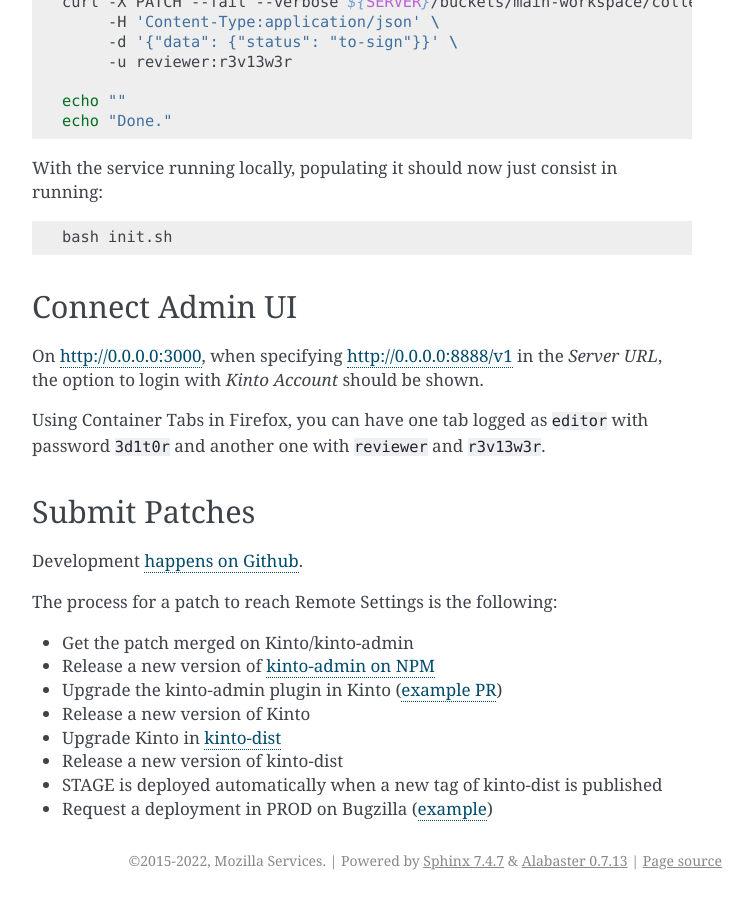
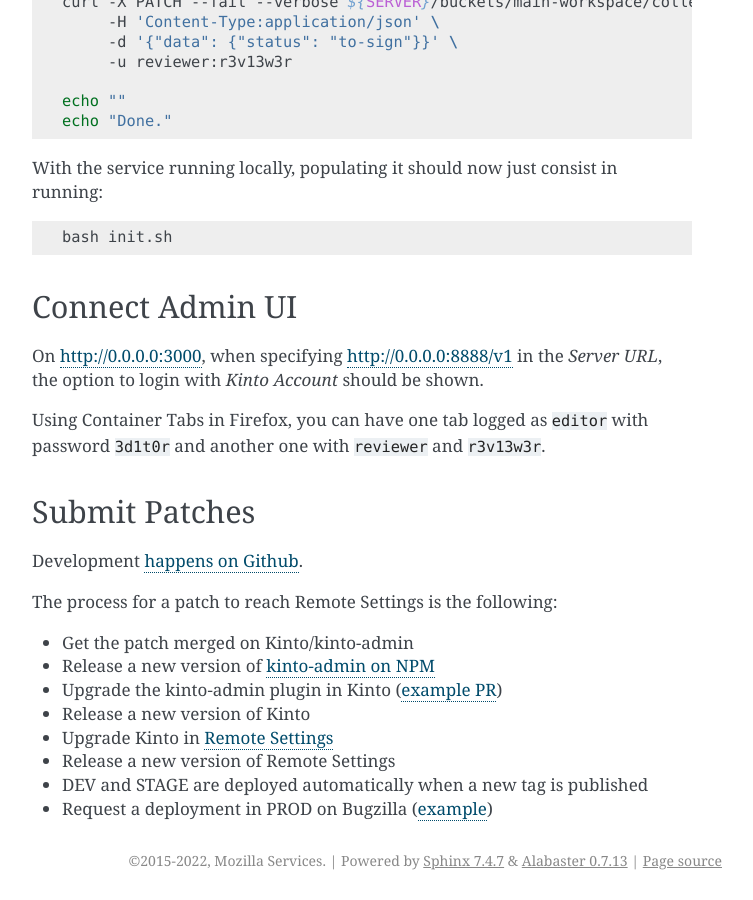
Before and after one commit to mozilla/remote-settings, a Sphinx documentation site: the page built from docs/tutorial-dev-kinto-admin.rst, in a window 1280 px wide and 900 px high, scrolled down 2347 px. Shown: the whole window, without its empty margins (388-1141 px from the left). Built offline with Sphinx 7.4.7, drawn with Linux system fonts in a browser that asks for light colours.

Commit message:
Remove mentions of kinto-dist

```diff
--- a/docs/tutorial-dev-kinto-admin.rst
+++ b/docs/tutorial-dev-kinto-admin.rst
@@ -152,7 +152,7 @@
 * Release a new version of `kinto-admin on NPM <https://www.npmjs.com/package/kinto-admin>`_
 * Upgrade the kinto-admin plugin in Kinto (`example PR <https://github.com/Kinto/kinto/pull/2255>`_)
 * Release a new version of Kinto
-* Upgrade Kinto in `kinto-dist <https://github.com/mozilla-services/kinto-dist/>`_
-* Release a new version of kinto-dist
-* STAGE is deployed automatically when a new tag of kinto-dist is published
+* Upgrade Kinto in `Remote Settings <https://github.com/mozilla/remote-settings/>`_
+* Release a new version of Remote Settings
+* DEV and STAGE are deployed automatically when a new tag is published
 * Request a deployment in PROD on Bugzilla (`example <https://bugzilla.mozilla.org/show_bug.cgi?id=1570037>`_)
--- a/docs/tutorial-dev-server.rst
+++ b/docs/tutorial-dev-server.rst
@@ -25,7 +25,7 @@
 
 The DEV server is different from STAGE and PROD:
 
-- it runs the latest version of `kinto-dist <https://github.com/mozilla-services/kinto-dist/>`_
+- it runs the latest version of `Remote Settings <https://github.com/mozilla/remote-settings/>`_
 - it is accessible without VPN
 - authenticated users are allowed to create collections
 - it does not support push notifications
--- a/docs/tutorial-local-server.rst
+++ b/docs/tutorial-local-server.rst
@@ -36,7 +36,7 @@
 
 .. code-block:: bash
 
-    docker pull mozilla/kinto-dist
+    docker pull mozilla/remote-settings
 
 Create a configuration file ``server.ini`` with the following content:
 
@@ -142,7 +142,7 @@
                -v `pwd`/attachments:/tmp/attachments \
                -e KINTO_INI=/etc/kinto.ini \
                -p 8888:8888 \
-               mozilla/kinto-dist
+               mozilla/remote-settings
 
 Your local instance should now be running at http://localhost:8888/v1 and the Admin UI available at http://localhost:8888/v1/admin/
 
@@ -211,7 +211,7 @@
                --link autograph-server:autograph-server \
                -e KINTO_INI=/etc/kinto.ini \
                -p 8888:8888 \
-               mozilla/kinto-dist
+               mozilla/remote-settings
 
 Both containers should be connected, and the heartbeat endpoint should only return positive checks:
 
```
Also changed, not shown: README.rst (+16 -5 lines), 2 other files.
